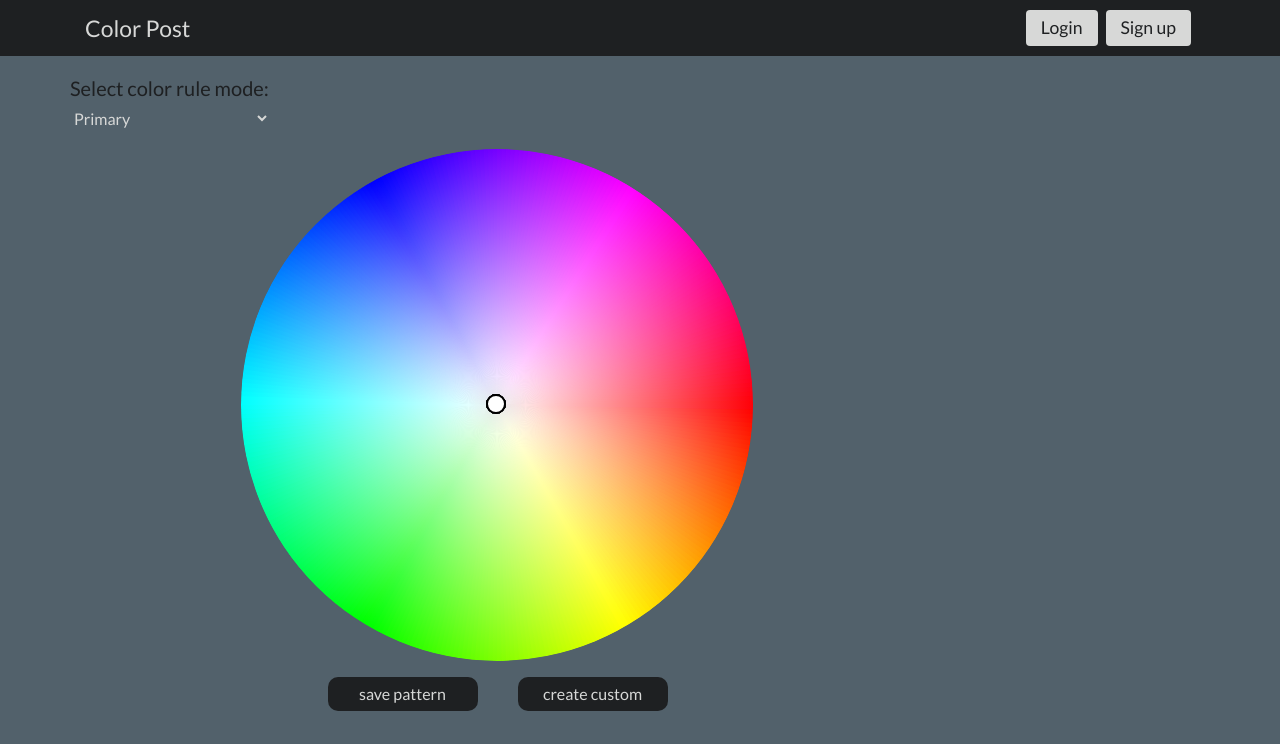
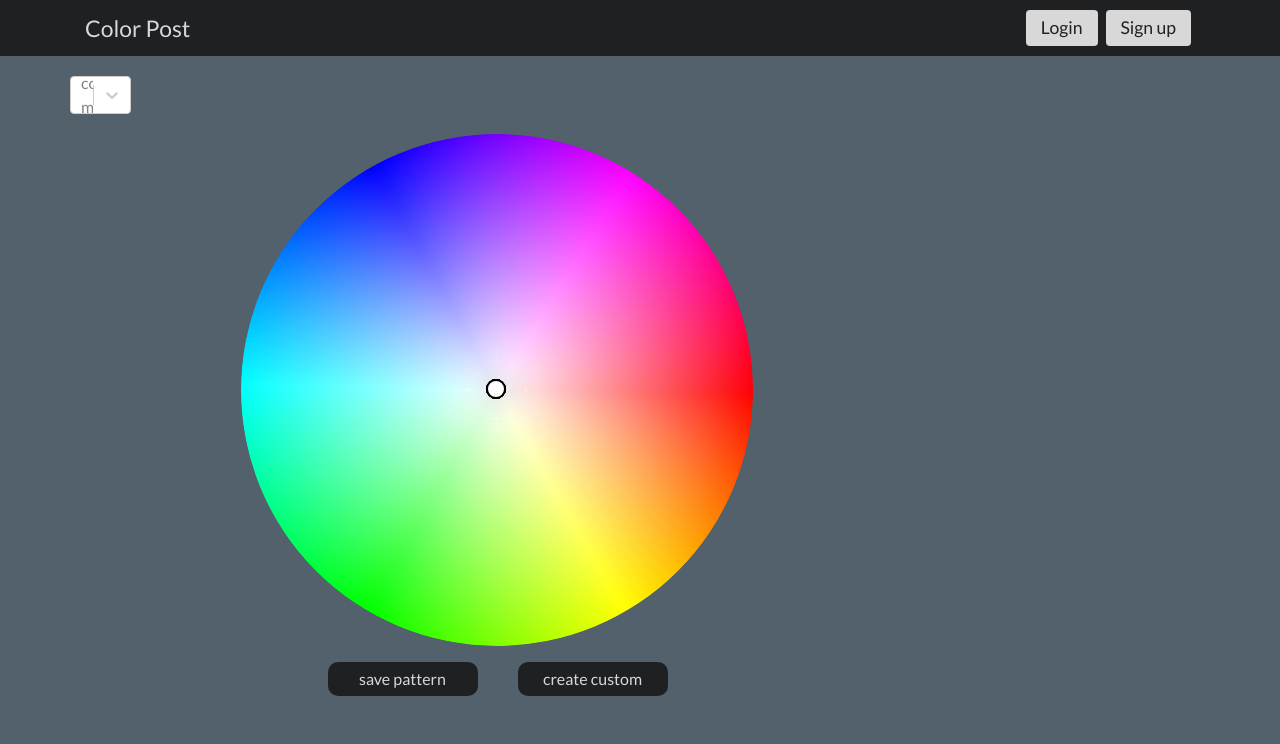
Before and after one commit to michalwarchol/color-post, a React app: page / in a window 1280 px wide. Shown: the top 744 px of the page. Built offline with nearby package versions, Linux system fonts and the light colour scheme; no server answers.

Commit message:
:hammer: react-select implemented

```diff
--- /dev/null
+++ b/src/components/SelectModes/SelectModes.scss
@@ -0,0 +1,8 @@
+.modes{
+    margin-bottom: 20px;
+    .customSelect{
+        width: 200px;
+        background-color: $color_2;
+        color: $color_1;
+    }
+}
--- a/src/components/SelectModes/SelectModes.tsx
+++ b/src/components/SelectModes/SelectModes.tsx
@@ -1,21 +1,25 @@
 import React from "react"
 import Modes from "../modes";
+import Select from "react-select"
 
 interface Props {
-    handleModeChange(e: React.ChangeEvent<HTMLInputElement>): void
+    handleModeChange(e: Option|null): void
 }
+
+type Option = {value: Modes, label: string}
+
+const options: Option[] = [
+    {value: Modes.PRIMARY, label: "primary"},
+    {value: Modes.SECONDARY, label: "secondary"},
+    {value: Modes.TRIAD, label: "triad"},
+    {value: Modes.COMPLEMENTARY, label: "complementary"},
+    {value: Modes.SHADES, label: "shades"}
+]
 
 const SelectModes: React.FC<Props> = ({ handleModeChange }) => {
     return (
-        <div className="modes d-flex flex-column align-items-center align-items-sm-start" onChange={handleModeChange}>
-            <h5>Select color rule mode: </h5>
-            <select name="mode">
-                <option value={Modes.PRIMARY}>Primary</option>
-                <option value={Modes.SECONDARY}>Secondary</option>
-                <option value={Modes.TRIAD}>Triad</option>
-                <option value={Modes.COMPLEMENTARY}>Complementary</option>
-                <option value={Modes.SHADES}>Shades</option>
-            </select>
+        <div className="modes d-flex flex-column align-items-center align-items-sm-start">
+            <Select options={options} onChange={handleModeChange} className="customSelect" placeholder="colorwheel mode" />
         </div>
     )
 }
--- a/src/index.scss
+++ b/src/index.scss
@@ -9,9 +9,10 @@
 @import "./pages/Profile/Profile.scss";
 @import "./components/Button/Button.scss";
 @import "./components/Carousel/Carousel.scss";
-@import "./components//Topbar/Topbar.scss";
+@import "./components/Topbar/Topbar.scss";
 @import "./components/ColorWheel/ColorWheel.scss";
 @import "./components/Square/Square.scss";
+@import "./components/SelectModes/SelectModes.scss";
 @import "./components/RangeInput/RangeInput.scss";
 @import "./components/Pattern/Pattern.scss";
 @import "./components/Spinner/Spinner.scss";
--- a/src/pages/Main/Main.scss
+++ b/src/pages/Main/Main.scss
@@ -4,37 +4,6 @@
     color: $color_3;
     .canvasContainer{
         padding: 20px 0;
-        .modes{
-            color: $color_1;
-            margin-bottom: 20px;
-            select{
-                width: 200px;
-                background-color: $color_2;
-                color: $color_3;
-                border: none;
-                outline: 0;
-                &:hover{
-                    color: lighten($color: $color_3, $amount: 10);
-                }
-                &::-ms-expand {
-                    display: none;
-                  }
-                option{
-                    background-color: transparent;
-                    &:hover{
-                        background-color: $color_2;
-                    }
-
-                }
-            }
-            .radioButton{
-                margin: 10px;
-                label{
-                    margin: 0;
-                    margin-left: 5px;
-                }
-            }
-        }
     }
     .showMore{
         text-align: center;
--- a/src/pages/Main/Main.tsx
+++ b/src/pages/Main/Main.tsx
@@ -75,8 +75,10 @@ const Main: React.FC<Props> = ({palette}) => {
 			.catch(err => console.log(err));
 	}
 
-	const handleModeChange = (e: React.ChangeEvent<HTMLInputElement>) => {
-		setMode(parseInt(e.target.value));
+
+	type Option = {value: Modes, label: string}
+	const handleModeChange = (e: Option) => {
+		setMode(e.value);
 	}
 
 	const handleSquareClick = (id: number) => {
```
